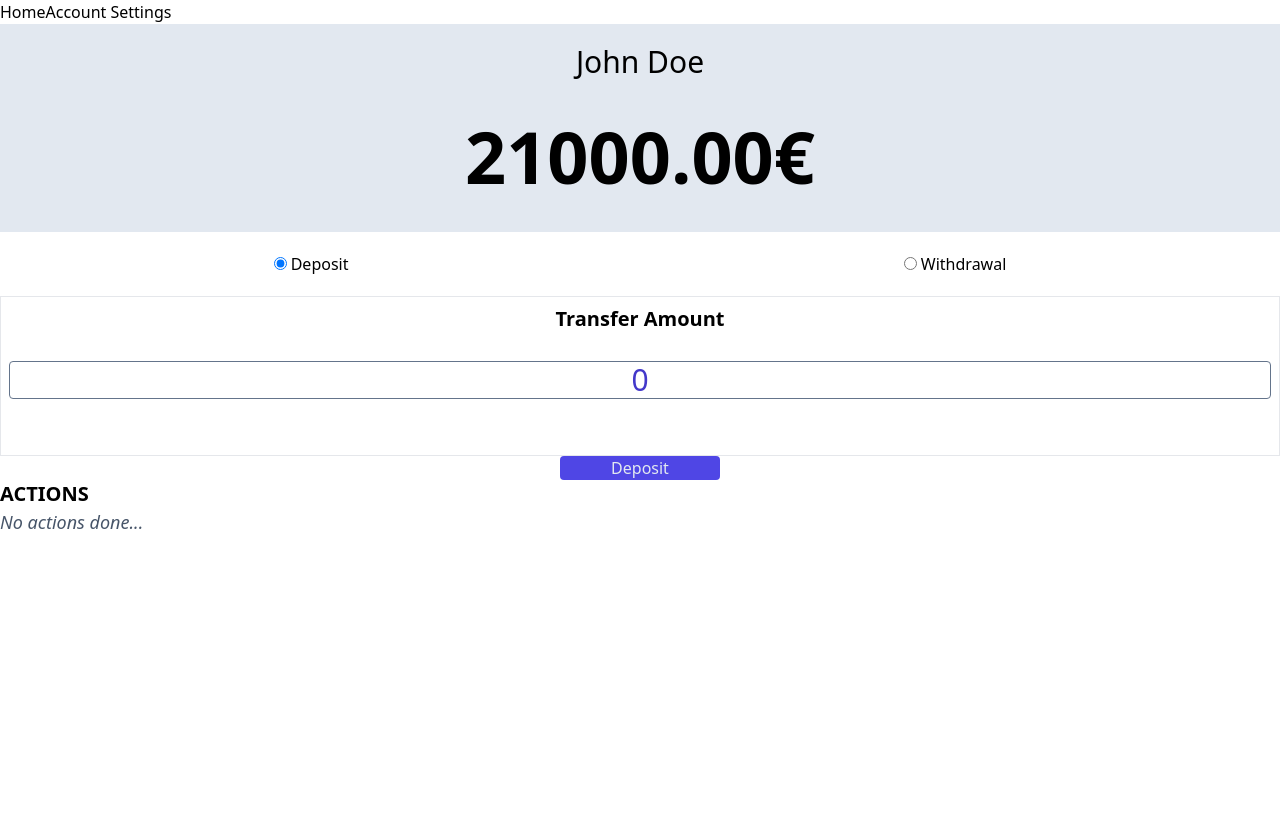
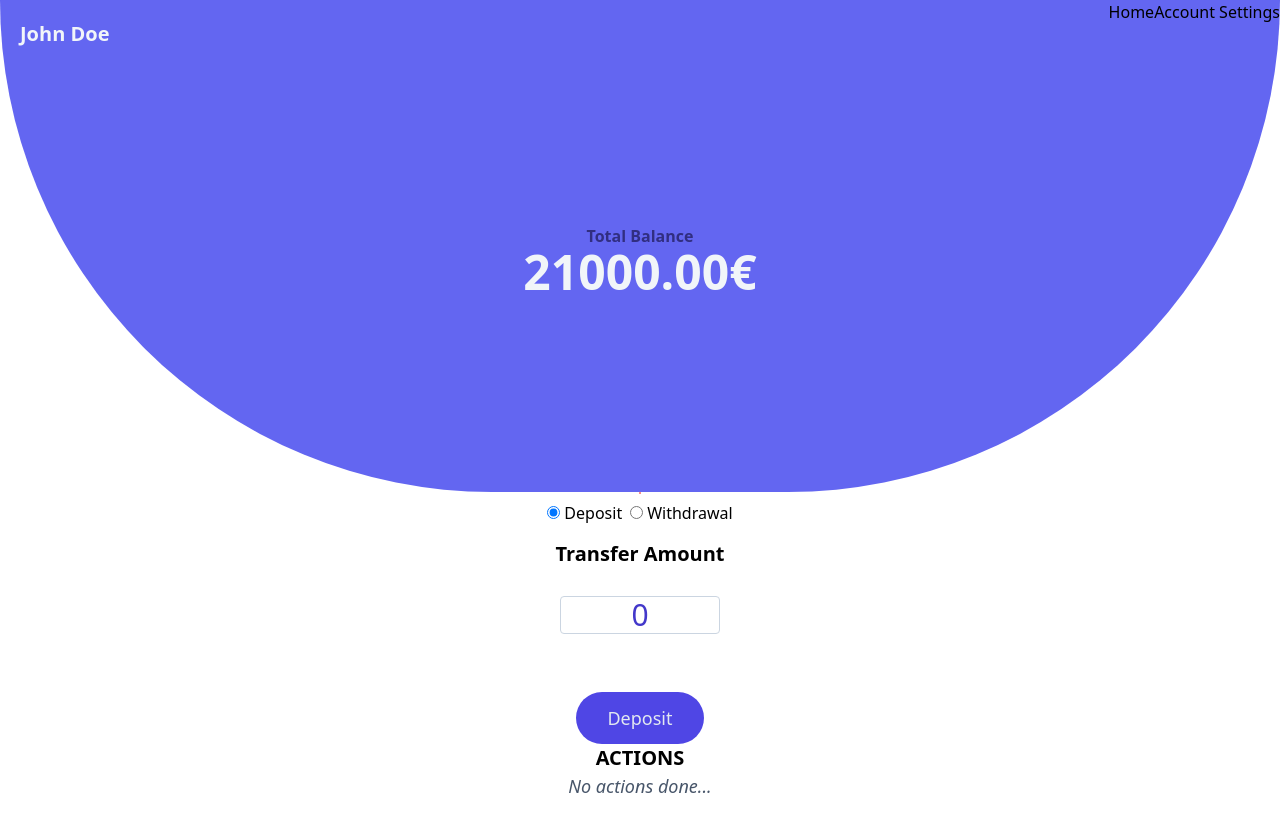
Before and after one commit to loickcherimont/bank-app, a Vue app: page / in a window 1280 px wide. After the commit the page ends 800 px from the top, so only its background shows below. Built offline with nearby package versions, Linux system fonts and the light colour scheme.

Commit message:
Add first styles with Tailwindcss and indicate features to add for tomorrow.

```diff
--- a/index.html
+++ b/index.html
@@ -5,7 +5,7 @@
     <!-- <link rel="icon" href="/favicon.ico"> -->
     <meta name="viewport" content="width=device-width, initial-scale=1.0">
     <script src="https://cdn.tailwindcss.com"></script>
-    <title>Vite App</title>
+    <title>Bank App</title>
   </head>
   <body>
     <div id="app"></div>
--- a/src/App.vue
+++ b/src/App.vue
@@ -1,5 +1,11 @@
 <template>
-  <RouterLink to="/">Home</RouterLink>
-  <RouterLink to="/settings">Account Settings</RouterLink>
-  <RouterView />
+  <!-- todo: Move into a toggle menu for mobiles -->
+  <div>
+    <nav class='absolute right-0'>
+      <RouterLink to="/">Home</RouterLink>
+      <RouterLink to="/settings">Account Settings</RouterLink>
+    </nav>
+    <RouterView />
+  </div>
+
 </template>
--- a/src/components/Top.vue
+++ b/src/components/Top.vue
@@ -8,13 +8,14 @@ export default {
 </script>
 
 <template>
-    <header class='bg-slate-200 flex flex-col items-center p-5 gap-y-5 h-52'>
+  <header class='bg-indigo-500 flex flex-col items-center p-5 h-full w-full rounded-b-full text-slate-100'>
     <!-- Account owner -->
-      <h1 class='text-3xl font-thin'>{{ property }}</h1>
+    <h1 class='text-xl font-bold self-start'>{{ property }}</h1>
 
     <!-- All available money actually -->
-      <div class='subtitles flex justify-center items-center w-full h-full'>
-        <h3 class='text-7xl font-bold'>{{ currentAccount.toFixed(2) }}€</h3>
+    <div class='flex flex-col justify-center items-center w-full h-full font-bold'>
+      <p class='text-indigo-900'>Total Balance</p>
+      <h3 class='text-5xl'>{{ currentAccount.toFixed(2) }}€</h3>
     </div>
 
   </header>
--- a/src/components/TransferForm.vue
+++ b/src/components/TransferForm.vue
@@ -12,17 +12,17 @@ export default {
 </script>
 <template>
     <!-- Form to withdraw or deposit money -->
-    <form @submit.prevent="formEvent" class='transfer flex flex-col'>
+    <form @submit.prevent="formEvent" class='flex flex-col'>
 
-        <div class='transfer__container flex flex-col gap-y-7 border h-40'>
+        <div class=' flex flex-col gap-y-7 h-40'>
             <label for='transfer' class='font-bold text-xl self-center mt-2'>Transfer Amount</label>
             <input type='text' :value="modelValue" placeholder='Enter the transfer amount' id='transfer'
                 @input="processInput"
                 @change="$emit('update:modelValue', $event.target.value)"
-                class='border border-slate-500 mx-2 rounded text-3xl text-indigo-700 focus:bg-slate-200/50 transition-colors duration-500 text-center' />
+                class='border border-slate-300 mx-2 rounded text-3xl text-indigo-700 focus:bg-slate-200/50 transition-colors duration-500 text-center w-40' />
         </div>
 
-        <button class='transfer__btn rounded text-slate-200 bg-indigo-600 w-40 self-center'>{{
+        <button class='rounded-full p-3 text-slate-200 text-lg bg-indigo-600 w-32 self-center'>{{
             mode
             }}</button>
     </form>
--- a/src/views/HomeView.vue
+++ b/src/views/HomeView.vue
@@ -171,12 +171,13 @@ export default {
 }
 </script>
 <template>
-  <div class='h-screen w-full'>
+  <div class='flex flex-col items-center justify-around h-screen w-full'>
     <!-- HEADER -->
     <Top property='John Doe' :currentAccount="userMoney" />
 
     <!-- To display all types of errors -->
-    <p class='text-red-500'>{{ displayError
+     <!-- Fix: Prevent error to display when there is no one -->
+    <p class='text-red-500 border border-red-500 rounded bg-red-100'>{{ displayError
       }}</p>
 
 
@@ -186,7 +187,7 @@ export default {
     <TransferForm :formEvent="handleSubmit" :processInput="handleInput" v-model="transferAmount" :mode="mode" />
 
       <!-- Actions and history -->
-    <ul class='text-lg actions'>
+    <ul class='flex flex-col items-center text-lg actions'>
       <h3 class='font-bold text-xl'>ACTIONS</h3>
       <li v-if="actions.length === 0" class='italic text-slate-600'>
         No actions done...
```
Also changed, not shown: 1 other file (tests, documents, lock files or other folders). Lines whose indentation alone changed are shown as unchanged.
